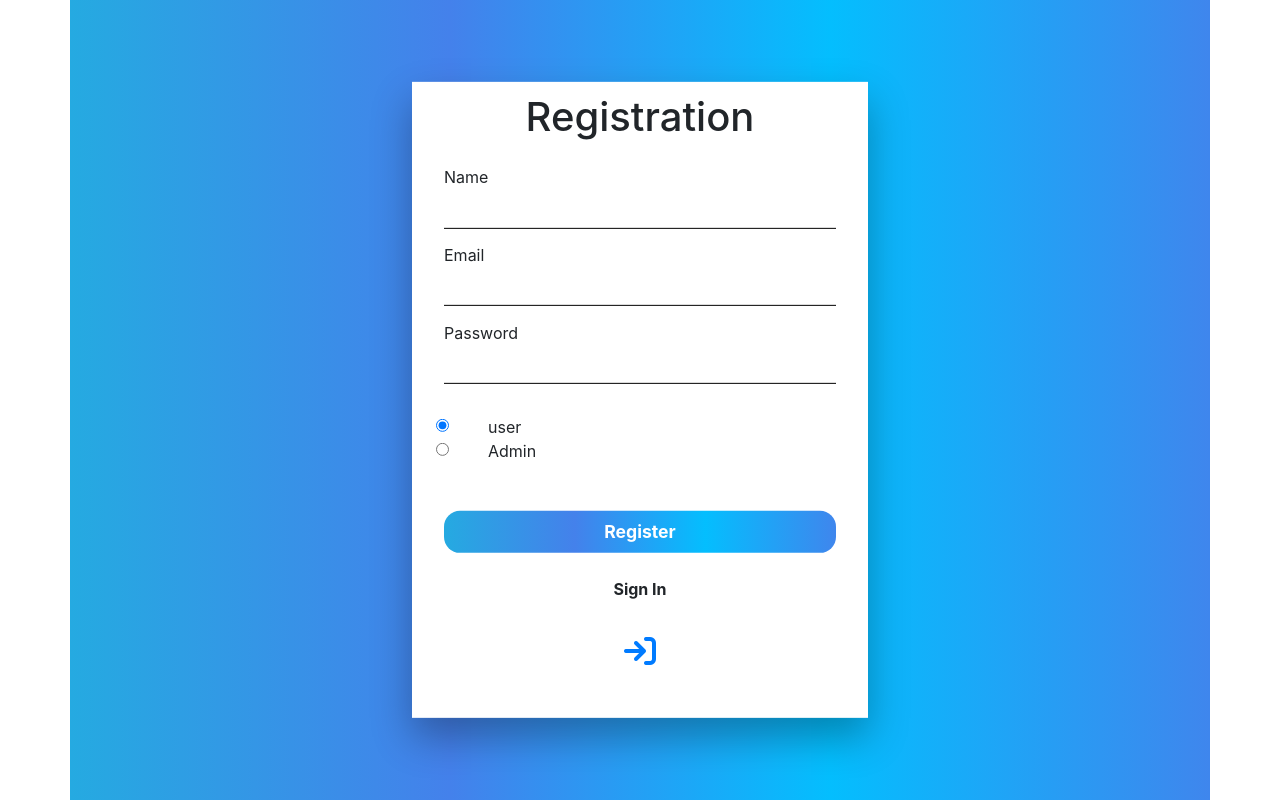
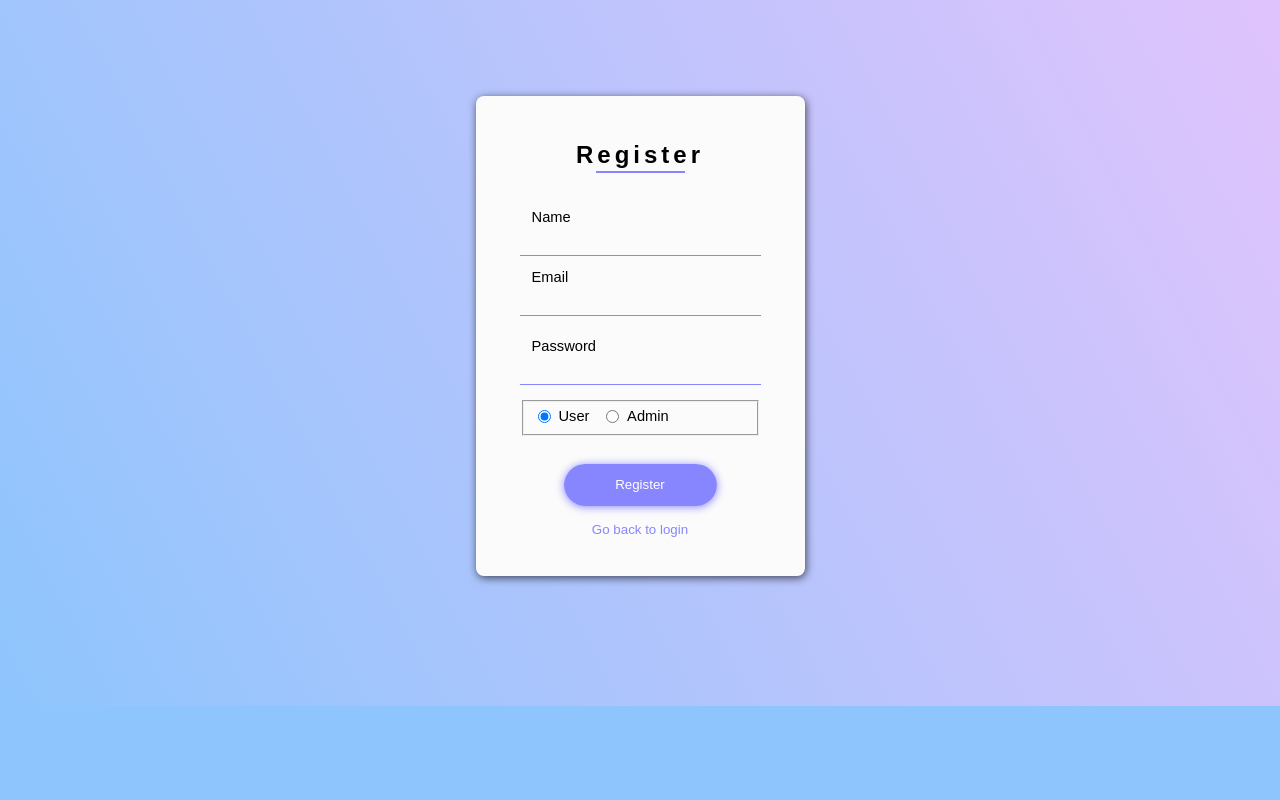
Before and after one commit to itssubhodiproy/Ace-It-Articles, a Node server app: page /register in a window 1280 px wide. Run offline with Node 20, Linux system fonts and the light colour scheme; some libraries are stand-ins or nearby versions.

Commit message:
Add files via upload

```diff
--- a/helpers/auth.js
+++ b/helpers/auth.js
@@ -36,7 +36,7 @@
 
 function checkNotAuthenticated(req, res, next) {
     if (req.isAuthenticated()) {
-        return res.redirect('/')
+        return res.redirect('/articles')
     }
     next()
 }
--- /dev/null
+++ b/public/css/register.css
@@ -0,0 +1,106 @@
+a {
+  text-decoration: none;
+}
+body {
+  background: -webkit-linear-gradient(bottom, #2dbd6e, #a6f77b);
+  background-repeat: no-repeat;
+}
+label {
+  font-family: "Raleway", sans-serif;
+  font-size: 11pt;
+}
+#forgot-pass {
+  color: #8886ff;
+  font-family: "Raleway", sans-serif;
+  font-size: 10pt;
+  margin-top: 3px;
+  text-align: right;
+}
+#card {
+  background: #fbfbfb;
+  border-radius: 8px;
+  box-shadow: 1px 2px 8px rgba(0, 0, 0, 0.65);
+  height: 480px;
+  margin: 6rem auto 8.1rem auto;
+  width: 329px;
+}
+#card-content {
+  padding: 12px 44px;
+}
+#card-title {
+  font-family: "Raleway Thin", sans-serif;
+  letter-spacing: 4px;
+  padding-bottom: 23px;
+  padding-top: 13px;
+  text-align: center;
+}
+#signup {
+  color: #8886ff;
+  font-family: "Raleway", sans-serif;
+  font-size: 10pt;
+  margin-top: 16px;
+  text-align: center;
+}
+#submit-btn {
+  background: -webkit-linear-gradient(right, #8886ff, #8886ff);
+  border: none;
+  border-radius: 21px;
+  box-shadow: 0px 1px 8px #8886ff;
+  cursor: pointer;
+  color: white;
+  font-family: "Raleway SemiBold", sans-serif;
+  height: 42.3px;
+  margin: 0 auto;
+  margin-top: 28px;
+  transition: 0.25s;
+  width: 153px;
+}
+#submit-btn:hover {
+  box-shadow: 0px 1px 18px #8886ff;
+}
+.form {
+  align-items: left;
+  display: flex;
+  flex-direction: column;
+}
+.form-border {
+  background: -webkit-linear-gradient(right, #8886ff, #8886ff);
+  height: 1px;
+  width: 100%;
+}
+.form-content {
+  background: #fbfbfb;
+  border: none;
+  outline: none;
+  padding-top: 14px;
+}
+.underline-title {
+  background: -webkit-linear-gradient(right, #8886ff, #8886ff);
+  height: 2px;
+  margin: -1.1rem auto 0 auto;
+  width: 89px;
+}
+
+fieldset {
+  overflow: hidden;
+}
+
+.some-class {
+  /* float: right; */
+  /* justify-content: center; */
+  clear: none;
+}
+
+label {
+  float: left;
+  clear: none;
+  display: block;
+  padding: 0px 1em 0px 8px;
+}
+
+input[type="radio"],
+input.radio {
+  float: left;
+  clear: none;
+  margin: 2px 0 0 2px;
+}
--- a/routes/login.js
+++ b/routes/login.js
@@ -8,7 +8,7 @@
 })
 
 router.post('/', checkNotAuthenticated, passport.authenticate('local', {
-    successRedirect: '/',
+    successRedirect: '/articles',
     failureRedirect: '/login',
     failureFlash: true
 }))
--- a/server.js
+++ b/server.js
@@ -12,7 +12,7 @@
 const flash = require('express-flash')
 const session = require('express-session')
 const methodOverride = require('method-override')
-const { initialize, checkAuthenticated } = require('./helpers/auth')
+const { initialize, checkAuthenticated, checkNotAuthenticated } = require('./helpers/auth')
 
 initialize(passport)
 
@@ -43,7 +43,9 @@
 const articleRoutes = require('./routes/articles')
 app.use('/articles', articleRoutes)
 
+const landingPageRoutes = require('./routes/landingPage')
+app.use('/landingPage', landingPageRoutes)
 
-app.get('/', checkAuthenticated, (req, res) => { res.redirect('/articles') })
+app.get('/', checkNotAuthenticated, (req, res) => { res.redirect('/landingPage') })
 
 app.listen(PORT, () => console.log(`server started at port ${PORT}`))
--- a/views/articles/index.ejs
+++ b/views/articles/index.ejs
@@ -21,15 +21,14 @@
       <div class="text-end">
         <!-- <a href="/myarticle" class="btn btn-outline-success mr-2">My Articles</a> -->
         <!-- <a href="articles/news" class="btn btn-success">New Article</a> -->
-        <a href="/user" class="btn btn-success" style="background-color: #E5D9F2; color: black;">Profile</a>
+        <a href="/articles/profile" class="btn btn-success" style="background-color: #E5D9F2; color: black;">Profile</a>
         <a href="/logout" class="btn btn-secondary">Logout</a>
       </div>
     </div>
   </nav>
   <div class="container">
     <div class="mb-4 mt-4 text-center">
-      <h1>ACE-IT</h1>
-      <h4>Help yourself to land into MNC</h4>
+      <h4>Help yourself and others to land into MNC</h4>
     </div>
     <div class="text-end">
       <a href="articles/new" class="btn btn-success" style="background-color: #7371FC;">New Article</a>
--- a/views/register.ejs
+++ b/views/register.ejs
@@ -1,79 +1,56 @@
-<html lang="en">
+<!DOCTYPE html>
+<html>
 
 <head>
-    <meta charset="UTF-8" />
+    <meta charset="utf-8" />
     <meta http-equiv="X-UA-Compatible" content="IE=edge" />
+    <title>Card</title>
     <meta name="viewport" content="width=device-width, initial-scale=1.0" />
-    <title>Register Form</title>
-    <link rel="stylesheet" href="https://cdn.jsdelivr.net/npm/bootstrap@4.0.0/dist/css/bootstrap.min.css"
-        integrity="sha384-Gn5384xqQ1aoWXA+058RXPxPg6fy4IWvTNh0E263XmFcJlSAwiGgFAW/dAiS6JXm" crossorigin="anonymous">
-    <link href="../css/form.css" rel="stylesheet" type="text/css">
-    <link rel="stylesheet" href="https://cdnjs.cloudflare.com/ajax/libs/font-awesome/6.1.1/css/all.min.css"
-        integrity="sha512-KfkfwYDsLkIlwQp6LFnl8zNdLGxu9YAA1QvwINks4PhcElQSvqcyVLLD9aMhXd13uQjoXtEKNosOWaZqXgel0g=="
-        crossorigin="anonymous" referrerpolicy="no-referrer" />
+    <link rel="stylesheet" href="/css/register.css" />
 </head>
 
-<body>
-    <% if (messages.error) { %>
-        <%= messages.error %>
-            <% } %>
-                <div class="container">
-                    <form class="form-1" action="/register" method="POST">
-                        <h1>Registration</h1>
-                        <label for="name">Name</label>
-                        <input type="name" name="name" id="name" required />
-                        <label for="email">Email</label>
-                        <input type="email" name="username" id="username" required />
-                        <label for="password">Password</label>
-                        <input type="password" name="password" id="password" required />
-                        <div class="mx-lg-4 my-3">
-                            <div class="form-check">
-                                <input class="form-check-input" type="radio" name="role" id="exampleRadios1"
-                                    value="user" checked>
-                                <label class="form-check-label" for="exampleRadios1">
-                                    user
-                                </label>
-                            </div>
-                            <div class="form-check">
-                                <input class="form-check-input" type="radio" name="role" id="exampleRadios2"
-                                    value="admin">
-                                <label class="form-check-label" for="exampleRadios2">
-                                    Admin
-                                </label>
-                            </div>
-                            <!-- <div class="form-check">
-                                <input class="form-check-input" type="radio" name="role" id="exampleRadios3"
-                                    value="driver">
-                                <label class="form-check-label" for="exampleRadios3">
-                                    Driver
-                                </label>
-                            </div> -->
-                        </div>
-                        <!-- <span>Forgot Password</span> -->
-                        <button type="submit">Register</button>
+<body style="background-color: #8EC5FC;
+background-image: linear-gradient(62deg, #8EC5FC 0%, #E0C3FC 100%);
+">
+    <div id="card">
+        <div id="card-content">
+            <div id="card-title">
+                <h2>Register</h2>
+                <div class="underline-title"></div>
+            </div>
+            <form method="POST" class="form" action="/register">
+                <label for="user-name" style="padding-top:13px">
+                    &nbsp;Name
+                </label>
+                <input id="user-name" class="form-content" type="text" name="name" autocomplete="on" required />
 
-                        <!-- .........///sign-up///.......... -->
+                <div class="form-border"></div>
+                <label for="user-email" style="padding-top:13px">
+                    &nbsp;Email
+                </label>
+                <input id="user-email" class="form-content" type="email" name="username" autocomplete="on" required />
+                <div class="form-border"></div>
+                <label for="user-password" style="padding-top:22px">&nbsp;Password
+                </label>
+                <input id="user-password" class="form-content" type="password" name="password" required />
+                <div class="form-border"></div>
 
-                        <p>Sign In</p>
-                        <div class="icons">
-                            <a href="/login" style="padding-top: 7px;" target="blank"><i
-                                    class="fa-solid fa-arrow-right-to-bracket fa-2x"></i></a>
-                            <!-- <a href="/login" target="blank"><i class="fab fa-google"></i></a> -->
-                        </div>
-                    </form>
-                </div>
+                <fieldset style="margin-top: 15px;">
+                    <div class="some-class">
+                        <input type="radio" class="radio" name="role" value="user" id="y" checked />
+                        <label for="y">User</label>
+                        <input type="radio" class="radio" name="role" value="admin" id="z" />
+                        <label for="z">Admin</label>
+                    </div>
+                </fieldset>
 
 
-                <script src="https://code.jquery.com/jquery-3.2.1.slim.min.js"
-                    integrity="sha384-KJ3o2DKtIkvYIK3UENzmM7KCkRr/rE9/Qpg6aAZGJwFDMVNA/GpGFF93hXpG5KkN"
-                    crossorigin="anonymous"></script>
-                <script src="https://cdn.jsdelivr.net/npm/popper.js@1.12.9/dist/umd/popper.min.js"
-                    integrity="sha384-ApNbgh9B+Y1QKtv3Rn7W3mgPxhU9K/ScQsAP7hUibX39j7fakFPskvXusvfa0b4Q"
-                    crossorigin="anonymous"></script>
-                <script src="https://cdn.jsdelivr.net/npm/bootstrap@4.0.0/dist/js/bootstrap.min.js"
-                    integrity="sha384-JZR6Spejh4U02d8jOt6vLEHfe/JQGiRRSQQxSfFWpi1MquVdAyjUar5+76PVCmYl"
-                    crossorigin="anonymous"></script>
-</body>
+                <button id="submit-btn" type="submit">Register</button>
+                <!-- <input id="submit-btn" type="submit" name="submit" value="LOGIN" /> -->
+                <a href="/login" id="signup">Go back to login</a>
+            </form>
+        </div>
+    </div>
 </body>
 
 </html>
```
Also changed, not shown: public/css/landingPage.css (added, +106 -0 lines), public/css/login.css (added, +82 -0 lines), public/css/profile.css (added, +78 -0 lines), routes/articles.js (+11 -20 lines), routes/landingPage.js (added, +9 -0 lines), views/articles/adminindex.ejs (+6 -7 lines), views/articles/profile.ejs (added, +40 -0 lines), views/landingPage.ejs (added, +33 -0 lines), views/login.ejs (+33 -49 lines).
